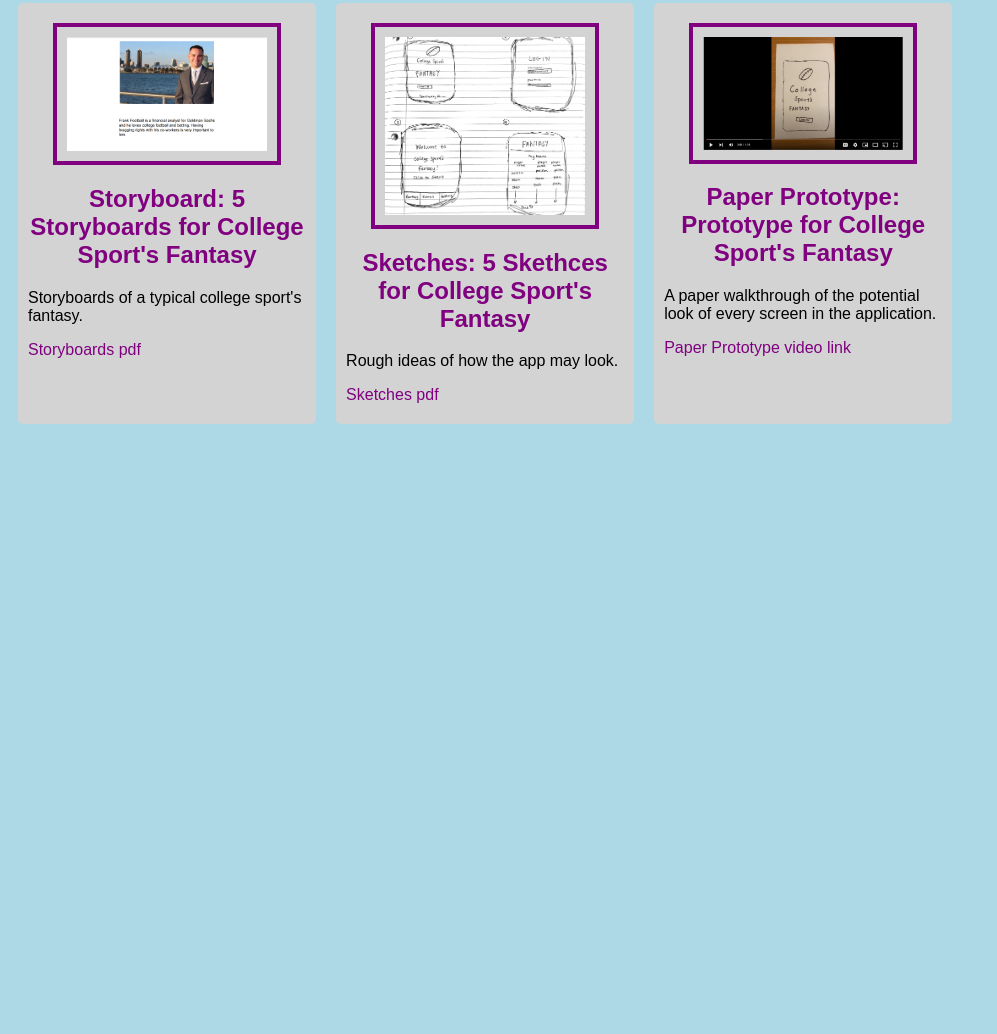
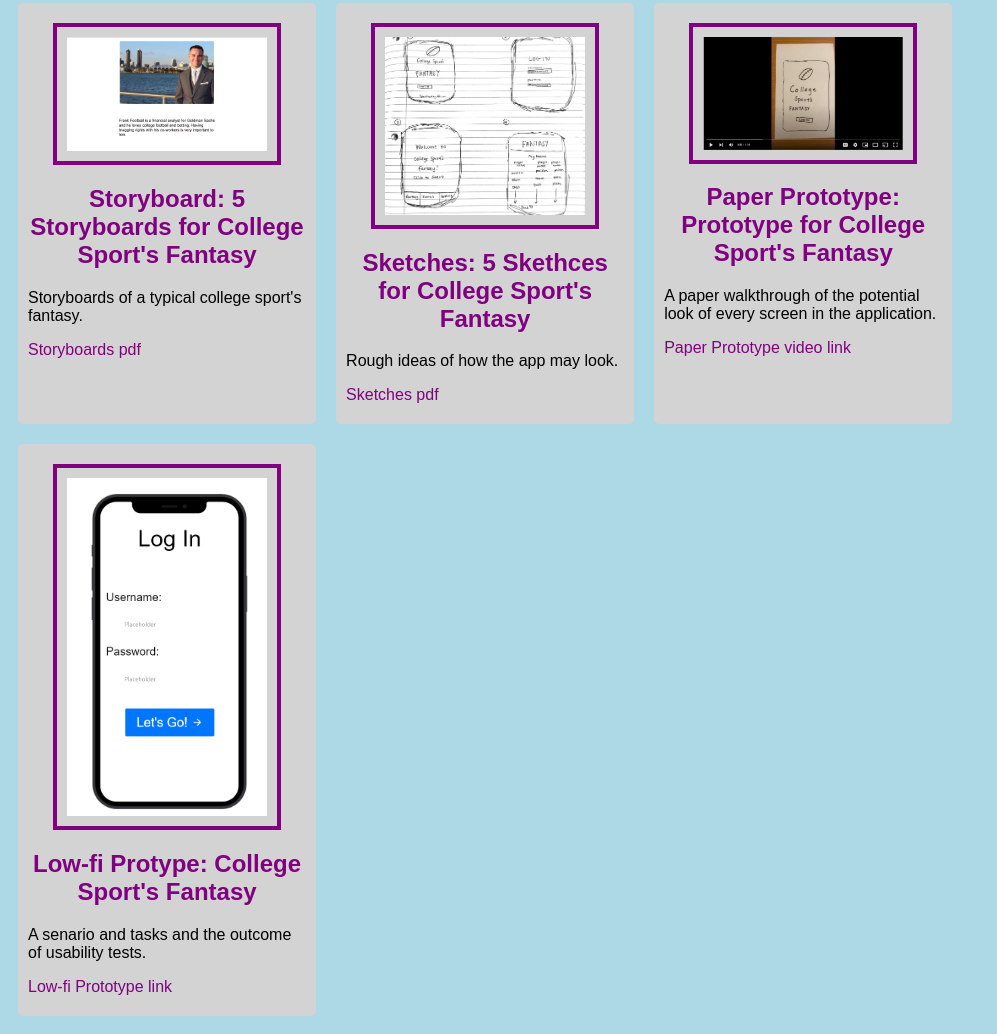
Before and after one commit to vincemoorer/vincemoorer.github.io, a plain HTML site: page index.html in a window 1280 px wide. Shown: the part 584-1618 px from the top of the page, without its empty margins (0-997 px from the left). Before the commit the page ends 1026 px from the top, so only its background shows below. Drawn offline with Linux system fonts and the light colour scheme.

Commit message:
Add files via upload

```diff
--- a/index.html
+++ b/index.html
@@ -56,6 +56,14 @@
           </p>
           <a href="https://youtu.be/NJMz7Wv_HgY">Paper Prototype video link</a>
   </section>
+
+  <section class="assignment">
+    <a href="https://pr.to/J3I6MW/"><img src="low-fi-prototype.png">
+      <a href="https://pr.to/J3I6MW/"><h2>Low-fi Protype: College Sport's Fantasy</h2></a>
+        <p>A senario and tasks and the outcome of usability tests.
+        </p>
+        <a href="https://pr.to/J3I6MW/">Low-fi Prototype link</a>
+</section>
 </div>
     </body>
 
```
Also changed, not shown: low-fi-prototype.png (added).
